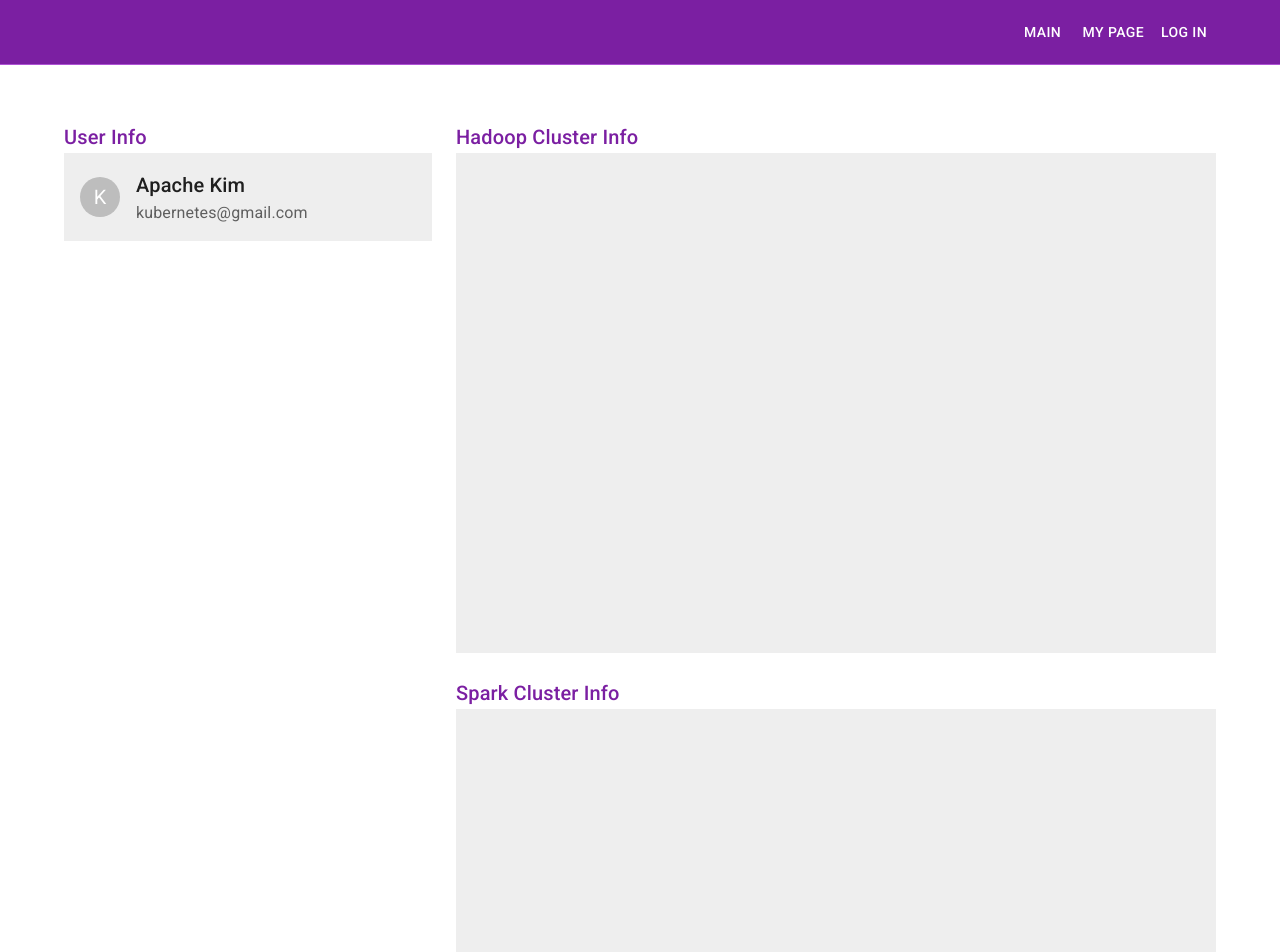
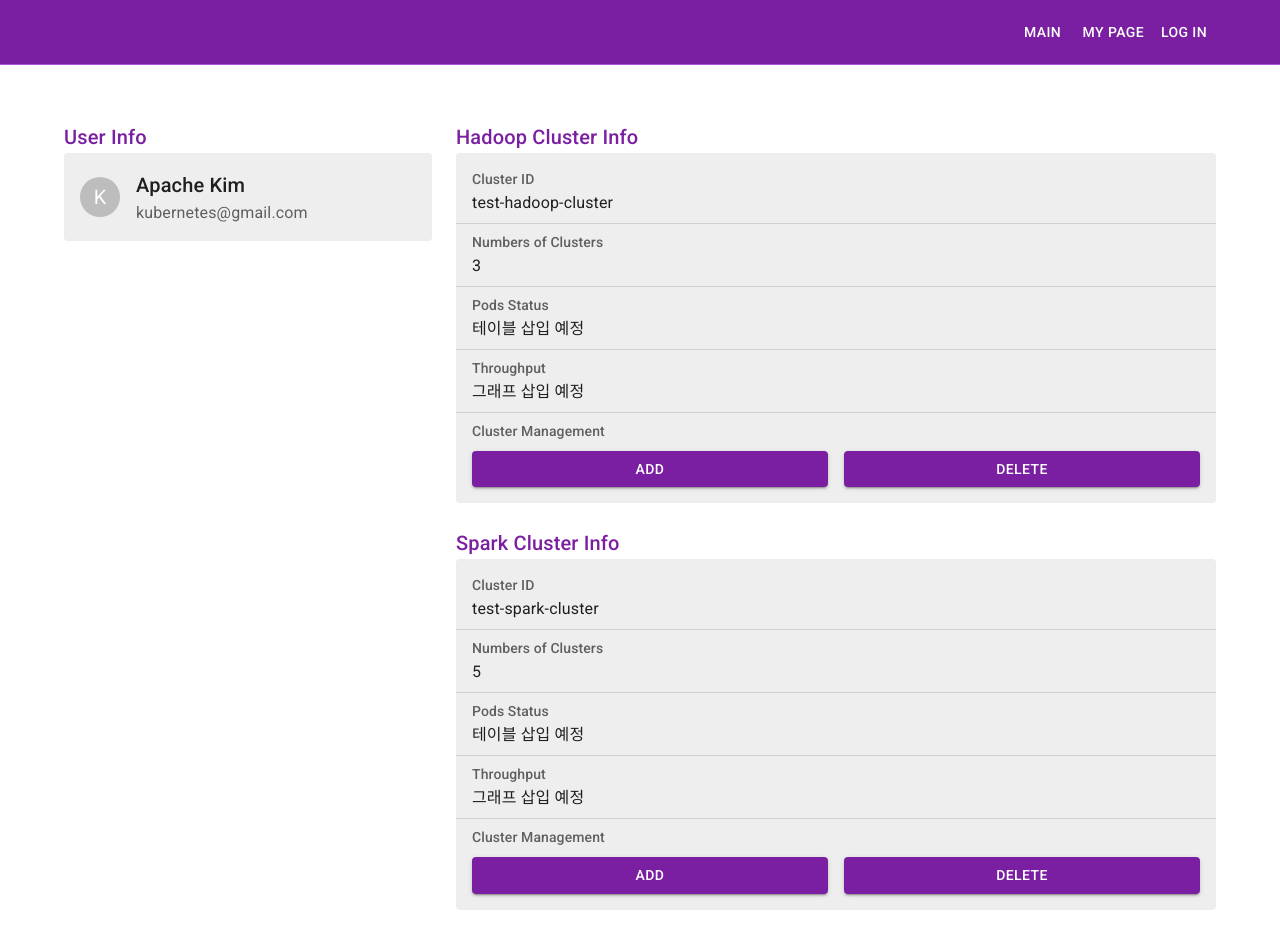
Before and after one commit to doheez/k8s-big-data-platform, a React (Create React App) app in the folder client/: page /mypage in a window 1280 px wide. Shown: the top 952 px of the page. Built offline with nearby package versions, Linux system fonts and the light colour scheme.

Commit message:
feat: Make up the Clusters Info UI
My Page에서 Hadoop/Spark Cluster Info UI를 구성합니다.
현재 데이터는 프론트엔드에서 하드코딩되어 있으며
테이블과 그래프는 추후 삽입 예정입니다.

Task: #25

```diff
--- a/client/src/components/MyPage/HadoopClusterInfo.js
+++ b/client/src/components/MyPage/HadoopClusterInfo.js
@@ -1,9 +1,47 @@
-import { Box } from "@mui/material";
+import { Box, Button, Divider, List, ListItem, Stack, Typography, Grid } from "@mui/material";
 
 export default function HadoopClusterInfo() {
   return (
-    <Box height={500} sx={{ backgroundColor: "mypageBox.main" }}>
-
+    <Box sx={{ backgroundColor: "mypageBox.main", borderRadius: 1 }}>
+      <List>
+        <ListItem>
+          <Stack>
+            <Typography variant="subtitle2" color="text.secondary">Cluster ID</Typography>
+            <Typography color="text.primary">test-hadoop-cluster</Typography>
+          </Stack>
+        </ListItem>
+        <Divider />
+        <ListItem>
+          <Stack>
+            <Typography variant="subtitle2" color="text.secondary">Numbers of Clusters</Typography>
+            <Typography color="text.primary">3</Typography>
+          </Stack>
+        </ListItem>
+        <Divider />
+        <ListItem>
+          <Stack>
+            <Typography variant="subtitle2" color="text.secondary">Pods Status</Typography>
+            <Typography color="text.primary">테이블 삽입 예정</Typography>
+          </Stack>
+        </ListItem>
+        <Divider />
+        <ListItem>
+          <Stack>
+            <Typography variant="subtitle2" color="text.secondary">Throughput</Typography>
+            <Typography color="text.primary">그래프 삽입 예정</Typography>
+          </Stack>
+        </ListItem>
+        <Divider />
+        <ListItem>
+          <Stack width="100%" rowGap={1}>
+            <Typography variant="subtitle2" color="text.secondary">Cluster Management</Typography>
+            <Grid container spacing={2}>
+              <Grid item xs={6}><Button variant="contained" fullWidth>add</Button></Grid>
+              <Grid item xs={6}><Button variant="contained" fullWidth>delete</Button></Grid>
+            </Grid>
+          </Stack>
+        </ListItem>
+      </List>
     </Box>
   );
 }
--- a/client/src/components/MyPage/SparkClusterInfo.js
+++ b/client/src/components/MyPage/SparkClusterInfo.js
@@ -1,9 +1,47 @@
-import { Box } from "@mui/material";
+import { Box, Button, Divider, List, ListItem, Stack, Typography, Grid } from "@mui/material";
 
 export default function SparkClusterInfo() {
   return (
-    <Box height={500} sx={{ backgroundColor: "mypageBox.main" }}>
-
+    <Box sx={{ backgroundColor: "mypageBox.main", borderRadius: 1 }}>
+      <List>
+        <ListItem>
+          <Stack>
+            <Typography variant="subtitle2" color="text.secondary">Cluster ID</Typography>
+            <Typography color="text.primary">test-spark-cluster</Typography>
+          </Stack>
+        </ListItem>
+        <Divider />
+        <ListItem>
+          <Stack>
+            <Typography variant="subtitle2" color="text.secondary">Numbers of Clusters</Typography>
+            <Typography color="text.primary">5</Typography>
+          </Stack>
+        </ListItem>
+        <Divider />
+        <ListItem>
+          <Stack>
+            <Typography variant="subtitle2" color="text.secondary">Pods Status</Typography>
+            <Typography color="text.primary">테이블 삽입 예정</Typography>
+          </Stack>
+        </ListItem>
+        <Divider />
+        <ListItem>
+          <Stack>
+            <Typography variant="subtitle2" color="text.secondary">Throughput</Typography>
+            <Typography color="text.primary">그래프 삽입 예정</Typography>
+          </Stack>
+        </ListItem>
+        <Divider />
+        <ListItem>
+          <Stack width="100%" rowGap={1}>
+            <Typography variant="subtitle2" color="text.secondary">Cluster Management</Typography>
+            <Grid container spacing={2}>
+              <Grid item xs={6}><Button variant="contained" fullWidth>add</Button></Grid>
+              <Grid item xs={6}><Button variant="contained" fullWidth>delete</Button></Grid>
+            </Grid>
+          </Stack>
+        </ListItem>
+      </List>
     </Box>
   );
 }
--- a/client/src/components/MyPage/UserInfo.js
+++ b/client/src/components/MyPage/UserInfo.js
@@ -2,7 +2,7 @@ import { Avatar, Box, Stack, Typography } from "@mui/material";
 
 export default function UserInfo() {
   return (
-    <Box p={2} sx={{ backgroundColor: "mypageBox.main" }}>
+    <Box p={2} sx={{ backgroundColor: "mypageBox.main", borderRadius: 1 }}>
       <Stack direction="row" spacing={2}>
         <Box sx={{ display: 'flex', alignItems: 'center' }}>
           <Avatar>K</Avatar>
```
